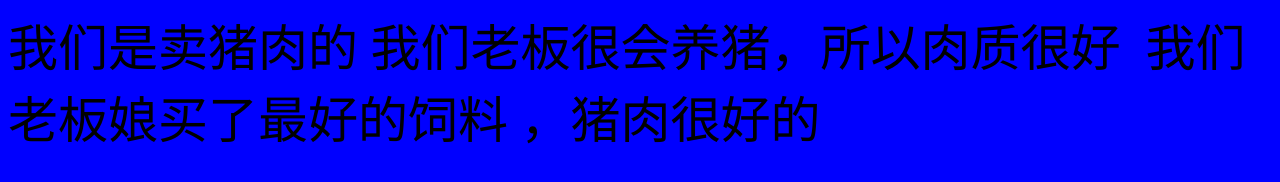
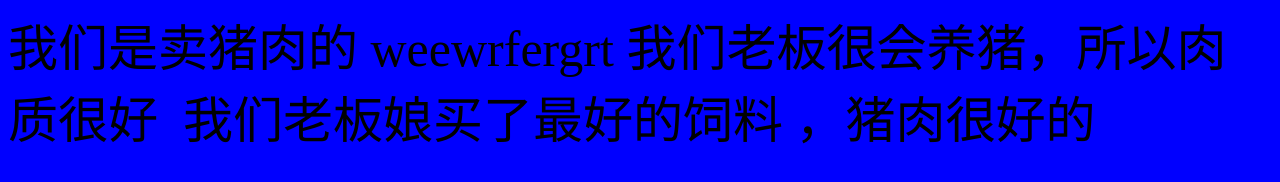
Before and after one commit to rong6147855/git-demo-01, a plain HTML site: page index.html in a window 1280 px wide. Drawn offline with Linux system fonts and the light colour scheme.

Commit message:
新的提交内容

```diff
--- a/index.html
+++ b/index.html
@@ -11,7 +11,7 @@
 
 <body>
     我们是卖猪肉的
-
+    weewrfergrt
 
     我们老板很会养猪，所以肉质很好
     <img src="假装有图片.jpg" alt="">
```
